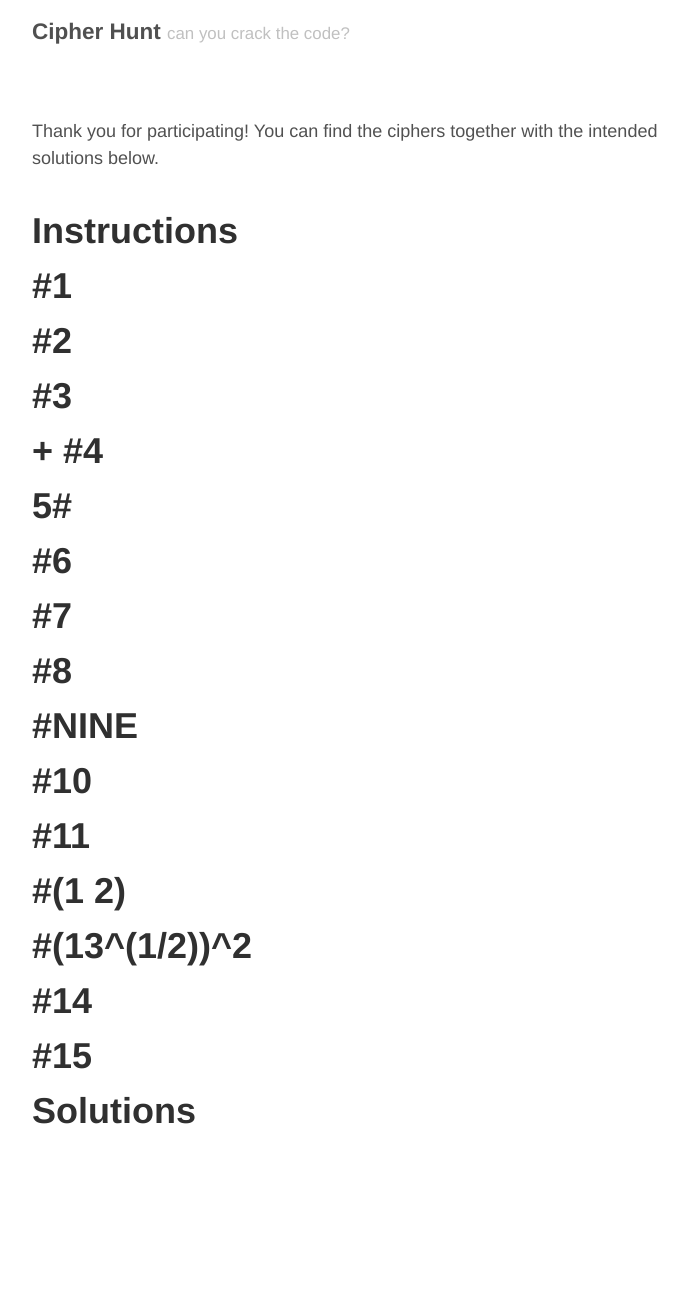
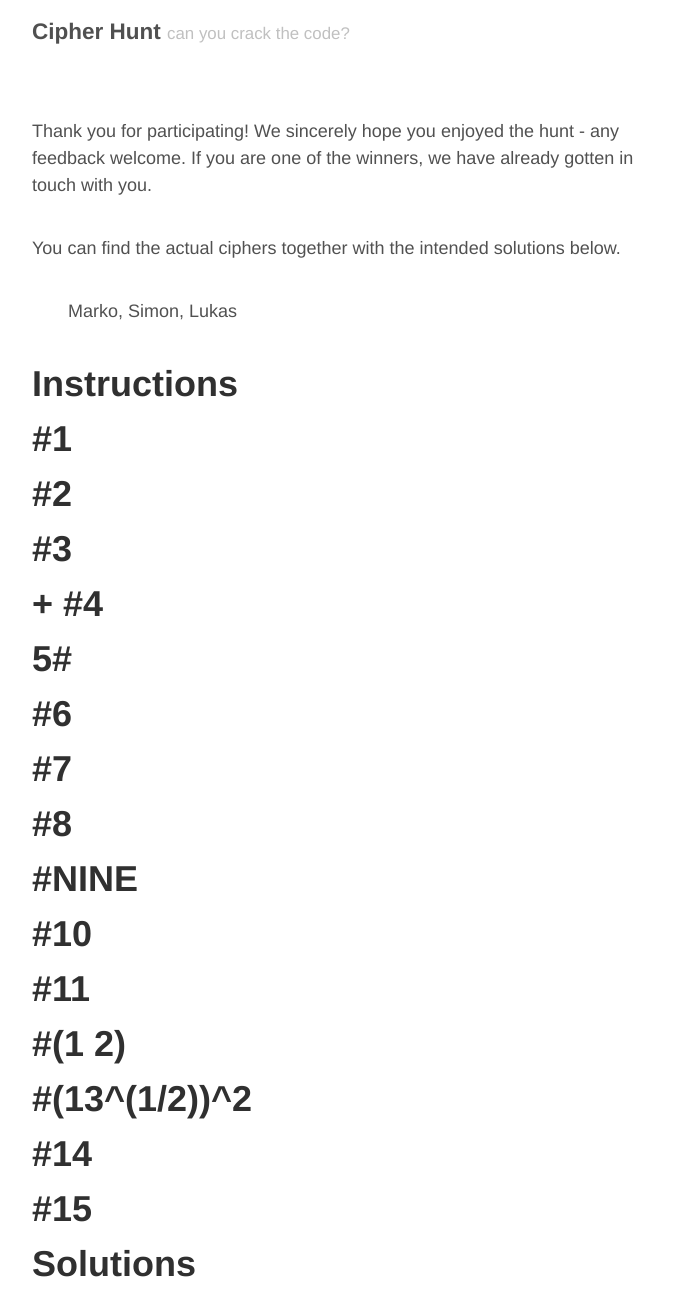
Before and after one commit to lcapkovic/crypto, a Jekyll site: the page built from index.html, in a window 1280 px wide. Shown: the whole page, without its empty margins (293-981 px from the left). Built offline with Jekyll 4.4.1, drawn with Linux system fonts in a browser that asks for light colours; the list of posts is cut into pages by our own code; before the commit the page ends 1143 px from its top, so only the background shows below that.

Commit message:
adjust the welcome message

```diff
--- a/index.html
+++ b/index.html
@@ -4,7 +4,16 @@ title: Home
 ---
 
 <div style="margin-bottom: 2rem;">
-  Thank you for participating! You can find the ciphers together with the intended solutions below.
+  Thank you for participating! We sincerely hope you enjoyed the hunt - any feedback welcome. If you are one of the winners,
+  we have already gotten in touch with you.
+</div>
+
+<div style="margin-bottom: 2rem;">
+  You can find the actual ciphers together with the intended solutions below.
+</div>
+
+<div style="margin-bottom: 2rem; margin-left: 2rem;">
+  Marko, Simon, Lukas
 </div>
 
 <div class="posts">
```
